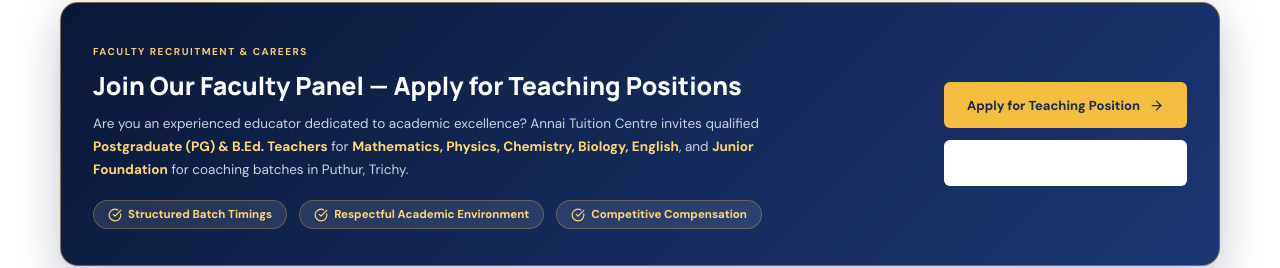
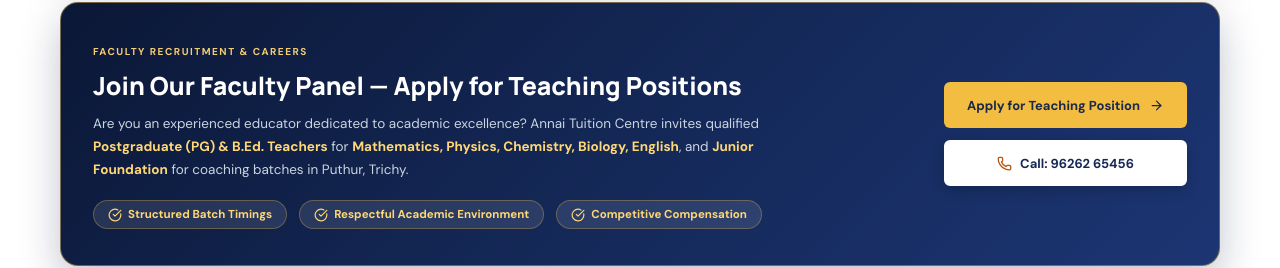
Before and after one commit to Nisanth32/annai-tuition-centre, a React (Vite) app: page / in a window 1280 px wide. Shown: the part 9371-9639 px from the top of the page. Built offline with nearby package versions, Linux system fonts and the light colour scheme.

Commit message:
Fix call number visibility in faculty apply position banner

```diff
--- a/src/App.jsx
+++ b/src/App.jsx
@@ -1149,7 +1149,7 @@
             >
               Apply for Teaching Position <ArrowRight size={15} />
             </a>
-            <a href="tel:+919626265456" className="button button-outline apply-call-btn">
+            <a href="tel:+919626265456" className="button apply-call-btn">
               <Phone size={15} /> Call: 96262 65456
             </a>
           </div>
--- a/src/styles.css
+++ b/src/styles.css
@@ -2365,12 +2365,26 @@
   white-space: nowrap;
 }
 .apply-call-btn {
-  border-color: rgba(255, 255, 255, 0.4) !important;
-  color: #ffffff !important;
+  background: #ffffff !important;
+  color: #162956 !important;
+  border: 2px solid #ffffff !important;
+  font-weight: 800 !important;
+  display: inline-flex !important;
+  align-items: center !important;
+  justify-content: center !important;
+  gap: 8px !important;
+  box-shadow: 0 4px 14px rgba(0, 0, 0, 0.2);
+}
+.apply-call-btn svg {
+  color: #b45309 !important;
+  flex-shrink: 0;
 }
 .apply-call-btn:hover {
-  background: rgba(255, 255, 255, 0.15) !important;
-  border-color: #ffffff !important;
+  background: #f8fafc !important;
+  color: #0f172a !important;
+  border-color: #f8fafc !important;
+  transform: translateY(-2px);
+  box-shadow: 0 6px 20px rgba(0, 0, 0, 0.3);
 }
 
 @media (max-width: 900px) {
```
